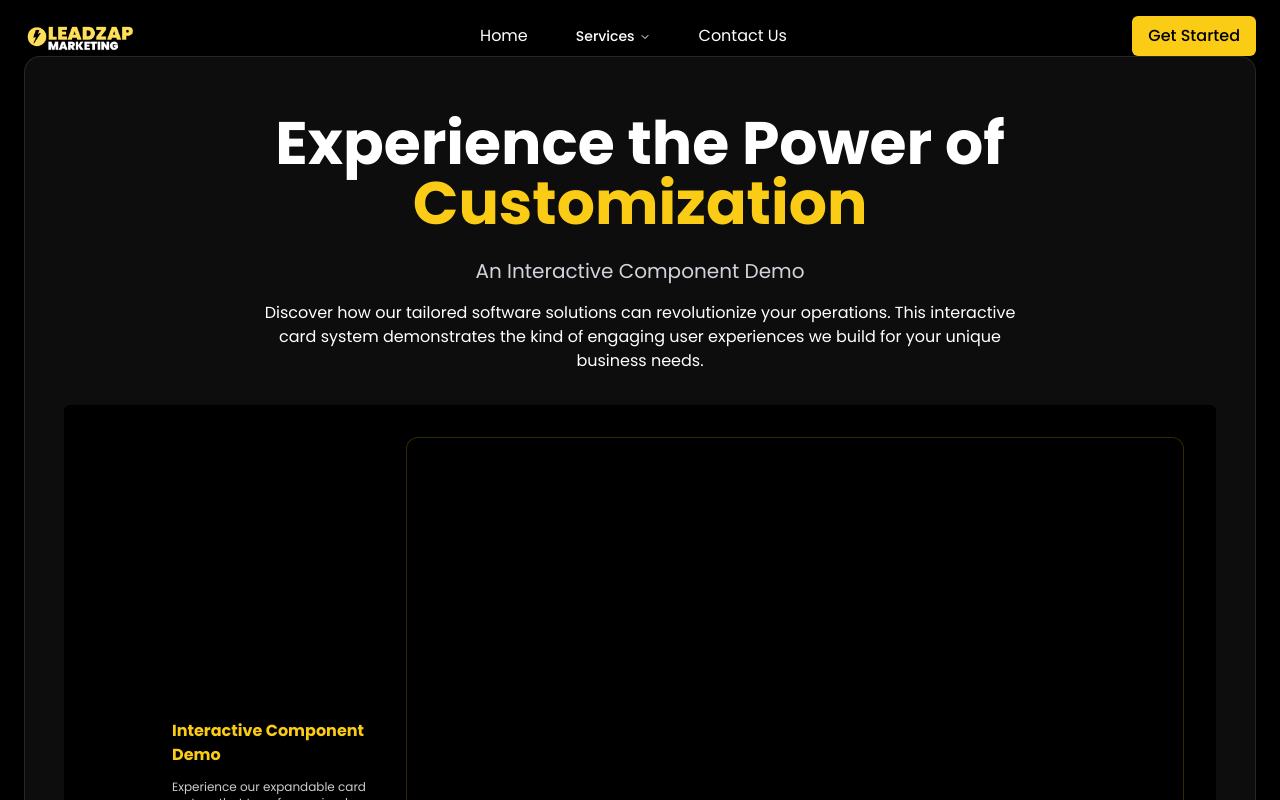
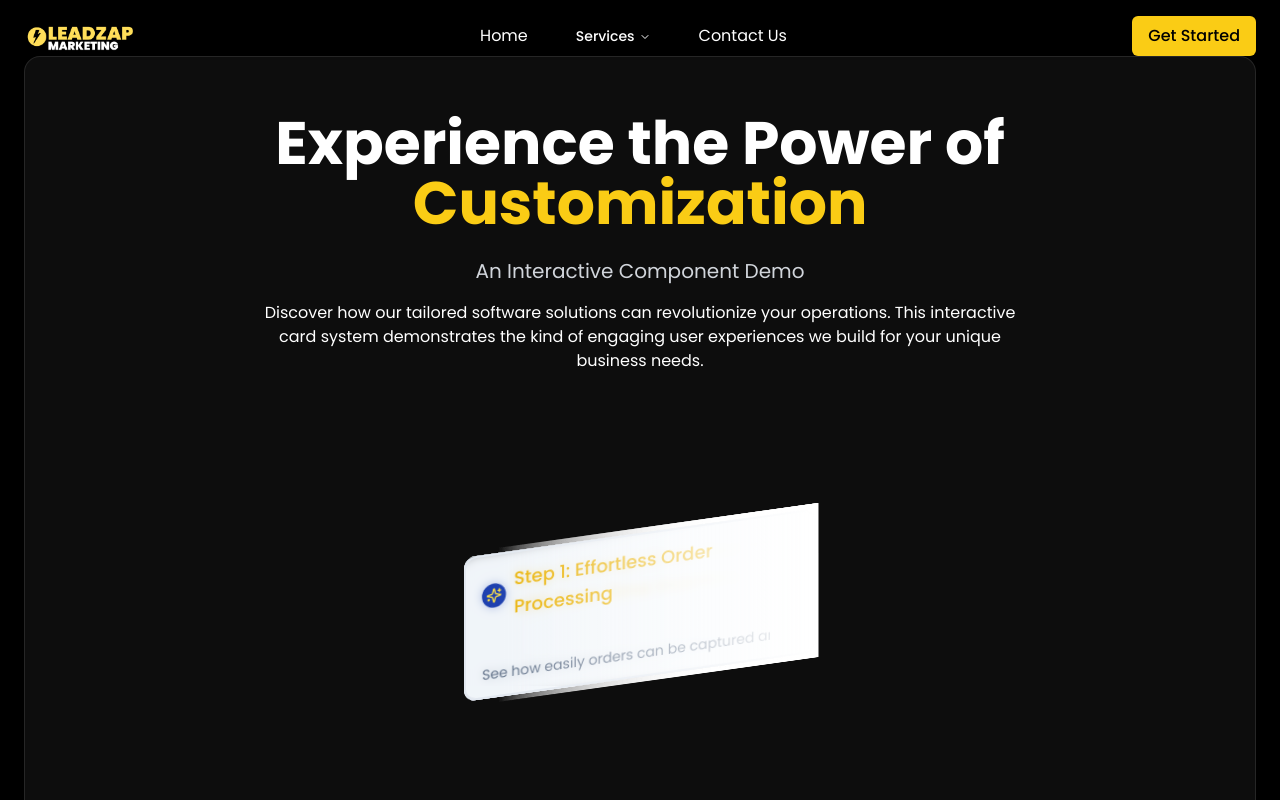
Before and after one commit to mahyancheng/motion-marketing-magic-d547d734, a React (Vite) app: page /customer-software-demo in a window 1280 px wide. Both pictures are taken after a click on the button "Try Our Demo". Shown: the part 2702-3502 px from the top of the page. Built offline with nearby package versions, Linux system fonts and the light colour scheme.

Commit message:
1. Done the design

```diff
--- a/src/components/custom-software/DemoShowcase.tsx
+++ b/src/components/custom-software/DemoShowcase.tsx
@@ -1,17 +1,7 @@
 import React from "react";
-import { StickyScroll } from "@/components/ui/sticky-scroll-reveal";
 import DisplayCardsDemo from "@/components/demo-only/DisplayCardsDemo";
 
 const DemoShowcase = () => {
-  const content = [
-    {
-      title: "Interactive Component Demo",
-      description:
-        "Experience our expandable card system that transforms simple displays into immersive content experiences. Click any card to see it expand with detailed information and smooth animations.",
-      content: <DisplayCardsDemo />,
-    },
-  ];
-
   return (
     <div className="container mx-auto px-4">
       <div className="max-w-6xl mx-auto">
@@ -27,7 +17,7 @@ const DemoShowcase = () => {
             This interactive card system demonstrates the kind of engaging user experiences we build for your unique business needs.
           </p>
         </div>
-        <StickyScroll content={content} />
+        <DisplayCardsDemo />
       </div>
     </div>
   );
--- a/src/components/demo-only/DisplayCardsDemo.tsx
+++ b/src/components/demo-only/DisplayCardsDemo.tsx
@@ -1,17 +1,22 @@
 "use client";
 
 import { cn } from "@/lib/utils";
-import { Sparkles, X } from "lucide-react";
-import { useState, useRef } from "react";
+import { Sparkles, X, ChevronLeft, ChevronRight } from "lucide-react";
+import { useState, useRef, useEffect } from "react";
 import { motion, AnimatePresence } from "framer-motion";
 import { useExpandable } from "@/hooks/use-expandable";
+import OrderProcessingDemo from "@/components/demo-only/OrderProcessingDemo";
+import InventoryDemo from "@/components/InventorySection";
+import FullfillmentDemo from "@/components/FulfillmentSection";
+import CustomizationDemo from "@/components/CustomerSection";
+import AnalyticsDemo from "@/components/AnalyticsSection";
+
 
 interface DisplayCardProps {
   className?: string;
   icon?: React.ReactNode;
   title?: string;
   description?: string;
-  date?: string;
   iconClassName?: string;
   titleClassName?: string;
   id?: number;
@@ -25,7 +30,6 @@ function DisplayCard({
   icon = <Sparkles className="size-4 text-blue-300" />,
   title = "Featured",
   description = "Discover amazing content",
-  date = "Just now",
   iconClassName = "text-blue-500",
   titleClassName = "text-blue-500",
   id = 0,
@@ -34,11 +38,11 @@ function DisplayCard({
   onClose,
 }: DisplayCardProps) {
   const cardRef = useRef<HTMLDivElement>(null);
-  const { isExpanded: expandableExpanded, toggleExpand } = useExpandable(false);
 
   const handleCardClick = () => {
-    onCardClick?.(id);
-    toggleExpand();
+    if (!isExpanded) {
+      onCardClick?.(id);
+    }
   };
 
   const cardVariants = {
@@ -50,19 +54,19 @@ function DisplayCard({
       height: "9rem",
       skewY: "-8deg",
       position: "relative" as const,
-      zIndex: 1,
+      // zIndex: 1,
     },
     expanded: {
       scale: 1,
-      x: "50vw",
-      y: "50vh",
-      width: "600px",
-      height: "500px",
+      width: "700px",
+      height: "540px",
       skewY: "0deg",
       position: "fixed" as const,
-      zIndex: 50,
-      translateX: "-50%",
-      translateY: "-50%",
+      // zIndex: 50,
+      left: "50%",
+      top: "50%",
+      x: "-50%",
+      y: "-50%",
     }
   };
 
@@ -84,20 +88,18 @@ function DisplayCard({
         ref={cardRef}
         variants={cardVariants}
         animate={isExpanded ? "expanded" : "normal"}
-        transition={{
-          type: "spring",
-          stiffness: 300,
-          damping: 30,
-          duration: 0.6
-        }}
+        transition={{ type: "spring", stiffness: 300, damping: 30, duration: 0.6 }}
         onClick={handleCardClick}
+        // 👇 用内联 zIndex 控层级：id 越小层级越高（0 最高）
+        style={{ zIndex: isExpanded ? 1000 : 100 - (id ?? 0) }}
         className={cn(
           "flex select-none flex-col justify-between rounded-xl border-2 bg-muted/70 backdrop-blur-sm px-4 py-3 transition-all duration-700 cursor-pointer",
           !isExpanded && "after:absolute after:-right-1 after:top-[-5%] after:h-[110%] after:w-[20rem] after:bg-gradient-to-l after:from-background after:to-transparent after:content-[''] hover:border-white/20 hover:bg-muted [&>*]:flex [&>*]:items-center [&>*]:gap-2 hover:scale-105",
-          isExpanded && "bg-muted/90 px-8 py-6 hover:border-white/20",
+          isExpanded && "bg-muted/90 px-8 py-6 hover:border-white/20 overflow-hidden",
           className
         )}
       >
+
         {isExpanded && (
           <button
             onClick={(e) => {
@@ -116,28 +118,40 @@ function DisplayCard({
           </span>
           <div>
             <p className={cn("font-medium", isExpanded ? "text-3xl" : "text-lg", titleClassName)}>{title}</p>
-            <p className={cn("text-muted-foreground", isExpanded ? "text-lg" : "")}>{date}</p>
           </div>
         </div>
 
         {isExpanded ? (
-          <>
-            <div className="flex-1 flex items-center">
-              <p className="text-2xl text-center w-full">{description}</p>
+          // 外层保持 overflow-hidden，滚动交给内容区
+          <div className="mt-4 flex-1 overflow-hidden">
+            {/* 标题区（不滚动） */}
+            <div className="text-center mb-3">
+              <p className="text-md text-muted-foreground">{description}</p>
             </div>
-            <div className="space-y-4">
-              <p className="text-lg text-muted-foreground">This is expanded content for the {title.toLowerCase()} card. Here you can add more detailed information, additional features, or any other content that should be displayed when the card is expanded.</p>
-              <div className="flex gap-2">
-                <div className="h-2 w-full bg-muted rounded-full overflow-hidden">
-                  <div className="h-full w-3/4 bg-blue-500 rounded-full"></div>
-                </div>
+
+            {/* 内容区（滚动） */}
+            <div className="relative">
+              <div className="max-h-[58vh] overflow-y-auto pr-3 [-webkit-overflow-scrolling:touch]">
+                {id === 0 && <OrderProcessingDemo />}
+                {id === 1 && (
+                  <InventoryDemo />
+                )}
+                {id === 2 && (
+                  <FullfillmentDemo />
+                )}
+                {id === 3 && (
+                  <CustomizationDemo />
+                )}
+                {id === 4 && (
+                  <AnalyticsDemo />
+                )}
               </div>
             </div>
-          </>
+          </div>
         ) : (
-          <>
-            <p className="whitespace-nowrap text-lg">{description}</p>
-          </>
+          <p className="text-sm text-muted-foreground truncate max-w-[18rem]">
+            {description}
+          </p>
         )}
       </motion.div>
     </>
@@ -150,6 +164,32 @@ interface DisplayCardsProps {
 
 function DisplayCards({ cards }: DisplayCardsProps) {
   const [expandedCard, setExpandedCard] = useState<number | null>(null);
+  const [isUserExpanded, setIsUserExpanded] = useState(false);
+
+  // Scroll-driven card expansion disabled - cards only expand on click
+
+  // Keyboard navigation
+  useEffect(() => {
+    const handleKeyDown = (e: KeyboardEvent) => {
+      if (!isUserExpanded) return;
+
+      const maxIndex = (cards?.length || defaultCards.length) - 1;
+
+      if (e.key === 'ArrowLeft' || e.key === 'ArrowUp') {
+        e.preventDefault();
+        setExpandedCard(prev => prev === null ? 0 : Math.max(0, prev - 1));
+      } else if (e.key === 'ArrowRight' || e.key === 'ArrowDown') {
+        e.preventDefault();
+        setExpandedCard(prev => prev === null ? 0 : Math.min(maxIndex, (prev || 0) + 1));
+      } else if (e.key === 'Escape') {
+        setIsUserExpanded(false);
+        setExpandedCard(null);
+      }
+    };
+
+    window.addEventListener('keydown', handleKeyDown);
+    return () => window.removeEventListener('keydown', handleKeyDown);
+  }, [cards, isUserExpanded]);
 
   const defaultCards: DisplayCardProps[] = [
     {
@@ -165,12 +205,25 @@ function DisplayCards({ cards }: DisplayCardsProps) {
 
   const displayCards = cards || defaultCards;
 
-  const handleCardClick = (id: number) => {
-    setExpandedCard(id);
+  const handleCardClick = (_id: number) => {
+    setExpandedCard(0);
+    setIsUserExpanded(true);
   };
+
 
   const handleClose = () => {
     setExpandedCard(null);
+    setIsUserExpanded(false);
+  };
+
+  const handlePrevious = () => {
+    const maxIndex = (cards?.length || defaultCards.length) - 1;
+    setExpandedCard(prev => prev === null ? 0 : Math.max(0, prev - 1));
+  };
+
+  const handleNext = () => {
+    const maxIndex = (cards?.length || defaultCards.length) - 1;
+    setExpandedCard(prev => prev === null ? 0 : Math.min(maxIndex, (prev || 0) + 1));
   };
 
   return (
@@ -185,41 +238,104 @@ function DisplayCards({ cards }: DisplayCardsProps) {
           onClose={handleClose}
         />
       ))}
+
+      {/* Navigation Controls for Expanded Card */}
+      {expandedCard !== null && isUserExpanded && (
+        <>
+          {/* Previous Button */}
+          {expandedCard > 0 && (
+            <button
+              onClick={handlePrevious}
+              className="fixed left-8 top-1/2 -translate-y-1/2 z-50 rounded-full bg-black/50 backdrop-blur-sm p-3 hover:bg-black/70 transition-colors border border-white/20"
+              aria-label="Previous card"
+            >
+              <ChevronLeft className="size-6 text-white" />
+            </button>
+          )}
+
+          {/* Next Button */}
+          {expandedCard < displayCards.length - 1 && (
+            <button
+              onClick={handleNext}
+              className="fixed right-8 top-1/2 -translate-y-1/2 z-50 rounded-full bg-black/50 backdrop-blur-sm p-3 hover:bg-black/70 transition-colors border border-white/20"
+              aria-label="Next card"
+            >
+              <ChevronRight className="size-6 text-white" />
+            </button>
+          )}
+
+          {/* Card Indicators */}
+          <div className="fixed bottom-8 left-1/2 -translate-x-1/2 z-50 flex gap-2 bg-black/50 backdrop-blur-sm rounded-full px-4 py-2 border border-white/20">
+            {displayCards.map((_, index) => (
+              <button
+                key={index}
+                onClick={() => setExpandedCard(index)}
+                className={cn(
+                  "w-2 h-2 rounded-full transition-colors",
+                  expandedCard === index ? "bg-yellow-400" : "bg-white/30 hover:bg-white/50"
+                )}
+                aria-label={`Go to card ${index + 1}`}
+              />
+            ))}
+          </div>
+        </>
+      )}
     </div>
   );
 }
 
 const defaultCards: DisplayCardProps[] = [
   {
-    icon: <Sparkles className="size-4 text-blue-300" />,
-    title: "Featured",
-    description: "Discover amazing content",
-    date: "Just now",
-    iconClassName: "text-blue-500",
-    titleClassName: "text-blue-500",
-    className:
-      "[grid-area:stack] hover:-translate-y-10 before:absolute before:w-[100%] before:outline-1 before:rounded-xl before:outline-border before:h-[100%] before:content-[''] before:bg-blend-overlay before:bg-background/50 grayscale-[100%] hover:before:opacity-0 before:transition-opacity before:duration-700 hover:grayscale-0 before:left-0 before:top-0",
-  },
-  {
-    icon: <Sparkles className="size-4 text-blue-300" />,
-    title: "Popular",
-    description: "Trending this week",
-    date: "2 days ago",
-    iconClassName: "text-blue-500",
-    titleClassName: "text-blue-500",
-    className:
-      "[grid-area:stack] translate-x-12 translate-y-10 hover:-translate-y-1 before:absolute before:w-[100%] before:outline-1 before:rounded-xl before:outline-border before:h-[100%] before:content-[''] before:bg-blend-overlay before:bg-background/50 grayscale-[100%] hover:before:opacity-0 before:transition-opacity before:duration-700 hover:grayscale-0 before:left-0 before:top-0",
-  },
-  {
-    icon: <Sparkles className="size-4 text-blue-300" />,
-    title: "New",
-    description: "Latest updates and features",
-    date: "Today",
-    iconClassName: "text-blue-500",
-    titleClassName: "text-blue-500",
+    id: 0,
+    icon: <Sparkles className="size-4 text-yellow-300" />,
+    title: "Step 1: Effortless Order Processing",
+    description: "See how easily orders can be captured and validated from the salesperson's perspective and how they instantly appear for your admin team. No more manual entry errors or delays!",
+    iconClassName: "text-yellow-500",
+    titleClassName: "text-yellow-500",
     className:
       "[grid-area:stack] translate-x-24 translate-y-20 hover:translate-y-10",
   },
+  {
+    id: 1,
+    icon: <Sparkles className="size-4 text-blue-300" />,
+    title: "Step 2: Always Know Your Stock with Real-Time Inventory",
+    description: "Accurate inventory is crucial. Watch how stock levels update automatically as orders are processed, preventing overselling and ensuring sales teams have the latest information.",
+    iconClassName: "text-yellow-500",
+    titleClassName: "text-yellow-500",
+    className:
+      "[grid-area:stack] translate-x-12 translate-y-10 hover:-translate-y-1",
+  },
+  {
+    id: 2,
+    icon: <Sparkles className="size-4 text-green-300" />,
+    title: "Step 3: Automate Your Fulfillment Process",
+    description: "Reduce manual work in your warehouse. See how the system can guide your team through picking, packing, and shipping.",
+    iconClassName: "text-yellow-500",
+    titleClassName: "text-yellow-500",
+    className:
+      "[grid-area:stack] translate-x-0 translate-y-0 hover:-translate-y-2",
+  },
+  {
+    id: 3,
+    icon: <Sparkles className="size-4 text-green-300" />,
+    title: "Step 4: Know Your Customers Better",
+    description: "A single view of your customer's history and preferences helps you provide better service and build lasting relationships.",
+    iconClassName: "text-yellow-500",
+    titleClassName: "text-yellow-500",
+    className:
+      "[grid-area:stack] -translate-x-12 translate-y-8 hover:-translate-y-1",
+  },
+  {
+    id: 4,
+    icon: <Sparkles className="size-4 text-green-300" />,
+    title: "Step 5: Make Data-Driven Decisions with Analytics",
+    description: "A single view of your customer's history and preferences helps you provide better service and build lasting relationships.",
+    iconClassName: "text-yellow-500",
+    titleClassName: "text-yellow-500",
+    className:
+      "[grid-area:stack] -translate-x-20 translate-y-16 hover:-translate-y-0",
+  },
+
 ];
 
 export default function DisplayCardsDemo() {
--- a/src/components/ui/sticky-scroll-reveal.tsx
+++ b/src/components/ui/sticky-scroll-reveal.tsx
@@ -1,77 +1,125 @@
 "use client";
 import React, { useEffect, useRef, useState, useCallback } from "react";
-import { motion } from "framer-motion";
+import { motion, AnimatePresence } from "framer-motion";
 import { cn } from "@/lib/utils";
 
 export const StickyScroll = ({
   content,
   contentClassName,
 }: {
-  content: { title: string; description: string; content?: React.ReactNode | any }[];
+  content: { title: string; description: string; content?: React.ReactNode }[];
   contentClassName?: string;
 }) => {
   const [activeCard, setActiveCard] = useState(0);
+  const [expanded, setExpanded] = useState(false);
 
-  // 外层滚动容器（整体一屏一页的滚动）
-  const containerRef = useRef<HTMLDivElement | null>(null);
-  // 左侧每个 section 的 refs
-  const itemRefs = useRef<Array<HTMLElement | null>>([]);
+  // 仅用于背景色过渡
+  const backgroundColors = ["rgb(0 0 0)", "rgb(15 15 15)", "rgb(23 23 23)"];
 
-  const setItemRef = useCallback(
-    (i: number) => (el: HTMLElement | null) => {
-      itemRefs.current[i] = el;
+  // 面板定位 & 打开时禁止 body 滚动
+  const panelRef = useRef<HTMLDivElement | null>(null);
+  useEffect(() => {
+    if (expanded) {
+      const { style } = document.body;
+      const prev = style.overflow;
+      style.overflow = "hidden";
+      return () => {
+        style.overflow = prev;
+      };
+    }
+  }, [expanded]);
+
+  // 居中弹出动画
+  const modalVariants = {
+    hidden: { opacity: 0, scale: 0.96, y: 12 },
+    show: { opacity: 1, scale: 1, y: 0, transition: { duration: 0.25, ease: "easeOut" } },
+    exit: { opacity: 0, scale: 0.98, y: 10, transition: { duration: 0.2, ease: "easeIn" } },
+  };
+
+  // 进度点切换（不再依赖滚动/section refs）
+  const go = useCallback(
+    (i: number) => {
+      if (i < 0 || i >= content.length) return;
+      setActiveCard(i);
     },
-    []
+    [content.length]
   );
 
-  useEffect(() => {
-    itemRefs.current.length = content.length;
-  }, [content.length]);
+  return (
+    <>
+      {/* 居中弹出的大卡片（内容=当前 step 的 demo） */}
+      <AnimatePresence>
+        {expanded && (
+          <>
+            <motion.div
+              className="fixed inset-0 z-[60] bg-black/60 backdrop-blur-sm"
+              initial={{ opacity: 0 }}
+              animate={{ opacity: 1 }}
+              exit={{ opacity: 0 }}
+              onClick={() => setExpanded(false)}
+            />
+            <motion.div
+              className={cn(
+                "fixed z-[70] left-1/2 top-1/2 -translate-x-1/2 -translate-y-1/2",
+                "w-[min(92vw,1100px)] h-[min(88vh,820px)] rounded-2xl border border-white/10",
+                "bg-neutral-900/90 shadow-2xl overflow-hidden"
+              )}
+              variants={modalVariants}
+              initial="hidden"
+              animate="show"
+              exit="exit"
+              role="dialog"
+              aria-modal="true"
+              aria-label={content[activeCard]?.title ?? "Demo"}
+            >
+              {/* 步骤选择（弹窗里也能切换） */}
+              <div className="absolute left-3 top-3 z-10 flex gap-2 overflow-auto no-scrollbar pr-3">
+                {content.map((c, i) => (
+                  <button
+                    key={c.title + i}
+                    onClick={(e) => {
+                      e.stopPropagation();
+                      go(i);
+                    }}
+                    className={cn(
+                      "rounded-full px-3 py-1 text-[12px] transition",
+                      i === activeCard
+                        ? "bg-yellow-400 text-black"
+                        : "bg-white/10 text-white/80 hover:bg-white/20"
+                    )}
+                  >
+                    {c.title ?? `Step ${i + 1}`}
+                  </button>
+                ))}
+              </div>
 
-  // 根据“离容器可视中心最近”的段落设定 active
-  const handleScroll = useCallback(() => {
-    const root = containerRef.current;
-    if (!root || itemRefs.current.length === 0) return;
-    const rootRect = root.getBoundingClientRect();
-    const rootMid = rootRect.top + rootRect.height / 2;
+              <div
+                className="h-full w-full overflow-auto no-scrollbar p-6"
+                style={{ scrollbarGutter: "stable both-edges", msOverflowStyle: "none", scrollbarWidth: "none" } as React.CSSProperties}
+              >
+                {content[activeCard]?.content ?? null}
+              </div>
 
-    let best = 0;
-    let bestDist = Infinity;
-    itemRefs.current.forEach((el, i) => {
-      if (!el) return;
-      const r = el.getBoundingClientRect();
-      const mid = r.top + r.height / 2;
-      const dist = Math.abs(mid - rootMid);
-      if (dist < bestDist) {
-        bestDist = dist;
-        best = i;
-      }
-    });
-    setActiveCard(best);
-  }, []);
+              <button
+                onClick={() => setExpanded(false)}
+                className="absolute right-3 top-3 rounded-full bg-white/10 hover:bg-white/20 transition p-2"
+                aria-label="Close"
+              >
+                <svg viewBox="0 0 24 24" className="h-4 w-4 text-white/80">
+                  <path d="M6 6l12 12M18 6L6 18" stroke="currentColor" strokeWidth={2} strokeLinecap="round" />
+                </svg>
+              </button>
+            </motion.div>
+          </>
+        )}
+      </AnimatePresence>
 
-  useEffect(() => {
-    handleScroll();
-  }, [handleScroll, content.length]);
-
-  // 深色背景过渡（保留页面背景的暗色变化）
-  const backgroundColors = ["rgb(0 0 0)", "rgb(15 15 15)", "rgb(23 23 23)"];
-
-  const scrollToIndex = (i: number) => {
-    itemRefs.current[i]?.scrollIntoView({ behavior: "smooth", block: "start" });
-  };
-
-
-
-  return (
+      {/* 主区域 */}
       <motion.div
         animate={{ backgroundColor: backgroundColors[activeCard % backgroundColors.length] }}
-      className="h-screen min-h-screen overflow-y-auto scroll-smooth snap-y snap-mandatory flex justify-center relative gap-4 lg:gap-8 rounded-md p-4 lg:p-8 w-full max-w-7xl mx-auto outline-none"
-      ref={containerRef}
-      onScroll={handleScroll}
-      tabIndex={0}
+        className="h-screen min-h-screen overflow-y-auto scroll-smooth flex justify-center relative gap-4 lg:gap-8 rounded-md p-4 lg:p-8 w-full max-w-7xl mx-auto outline-none"
       >
-      {/* 左侧：进度轨道 */}
+        {/* 左：进度点（直接切 step） */}
         <aside className="hidden lg:flex w-8 shrink-0 mr-1">
           <div className="sticky top-1/2 -translate-y-1/2 flex flex-col items-center gap-3">
             {content.map((_, i) => {
@@ -79,8 +127,8 @@ export const StickyScroll = ({
               return (
                 <button
                   key={`dot-${i}`}
-                onClick={() => scrollToIndex(i)}
-                aria-label={`Go to slide ${i + 1}`}
+                  onClick={() => go(i)}
+                  aria-label={`Go to step ${i + 1}`}
                   aria-current={active ? "step" : undefined}
                   className={cn(
                     "relative h-3.5 w-3.5 rounded-full transition",
@@ -92,58 +140,57 @@ export const StickyScroll = ({
           </div>
         </aside>
 
-      {/* 左侧：说明区（收窄） */}
-      <div className="relative flex items-start px-1 lg:px-2 w-[150px] lg:w-[210px] shrink-0">
-        <div className="w-full">
-          {content.map((item, index) => (
-            <section
-              key={item.title + index}
-              ref={setItemRef(index)}
-              className="snap-start min-h-screen flex flex-col justify-center"
-            >
-              <motion.h2
-                animate={{ opacity: activeCard === index ? 1 : 0.35 }}
-                className="text-sm lg:text-base font-bold text-yellow-400"
-              >
-                {item.title}
-              </motion.h2>
-              <motion.p
-                animate={{ opacity: activeCard === index ? 1 : 0.35 }}
-                className="text-[11px] lg:text-xs text-white/80 mt-2 lg:mt-3 leading-snug"
-              >
-                {item.description}
-              </motion.p>
-            </section>
-          ))}
-        </div>
-      </div>
-
-      {/* 右侧：demo 面板（去掉 gradient；保留毛玻璃与边框；让内层自己滚动且隐藏滚动条） */}
+        {/* 右：demo 面板（卡片样式 + 顶部步骤选择 + 点击可放大） */}
         <div
+          ref={panelRef}
           className={cn(
-          "hidden lg:block grow min-w-0 max-h-[100vh] w-full max-w-none rounded-xl bg-black/10 backdrop-blur-sm",
-          "sticky top-[4vh] overflow-hidden border border-yellow-400/20 shadow-2xl",
-          // 外层高度：占满视口但留出 4vh 顶部
-          "h-[calc(100vh-8vh)]",
+            "hidden lg:block grow min-w-0 max-h-[100vh] w-full max-w-none rounded-xl",
+            "sticky top-[4vh] overflow-hidden h-[calc(100vh-8vh)]",
             contentClassName
           )}
         >
-        {/* 可滚动内容：隐藏滚动条但允许滚动 */}
           <div
-          className="h-full w-full overflow-auto no-scrollbar bg-black/30 backdrop-blur-sm p-6"
-          style={{
-            // 预留空间（如果有底部提示或阴影）
-            paddingBottom: "max(48px, env(safe-area-inset-bottom))",
-            // 稳定滚动条占位（即使隐藏也避免布局抖动）
-            scrollbarGutter: "stable both-edges",
-            // 非 WebKit 的隐藏方式
-            msOverflowStyle: "none",
-            scrollbarWidth: "none",
-          } as React.CSSProperties}
+            className={cn(
+              "group h-full w-full cursor-pointer rounded-2xl border border-white/10",
+              "bg-black/30 hover:bg-black/25 backdrop-blur-sm shadow-2xl transition-colors relative"
+            )}
+            role="button"
+            aria-label="Expand demo"
+            title="Click to expand"
           >
-          {content[activeCard].content ?? null}
+            {/* 步骤选择（卡片内顶部左侧） */}
+            <div
+              className="absolute left-3 top-3 z-10 flex gap-2 overflow-auto no-scrollbar pr-3"
+              onClick={(e) => e.stopPropagation()}
+            >
+              {content.map((c, i) => (
+                <button
+                  key={c.title + i}
+                  onClick={() => go(i)}
+                  className={cn(
+                    "rounded-full px-3 py-1 text-[12px] transition",
+                    i === activeCard
+                      ? "bg-yellow-400 text-black"
+                      : "bg-white/10 text-white/80 hover:bg-white/20"
+                  )}
+                >
+                  {c.title ?? `Step ${i + 1}`}
+                </button>
+              ))}
+            </div>
+
+            {/* demo 内容（可滚动、隐藏滚动条） */}
+            <div
+              className="h-full w-full overflow-auto no-scrollbar p-6"
+              style={{ scrollbarGutter: "stable both-edges", msOverflowStyle: "none", scrollbarWidth: "none" } as React.CSSProperties}
+            >
+              {content[activeCard]?.content ?? null}
+            </div>
+
+            {/* 右下角小提示 */}
           </div>
         </div>
       </motion.div>
+    </>
   );
 };
```
Also changed, not shown: src/components/AnalyticsSection.tsx (+4 -11 lines). Lines whose indentation alone changed are shown as unchanged.
